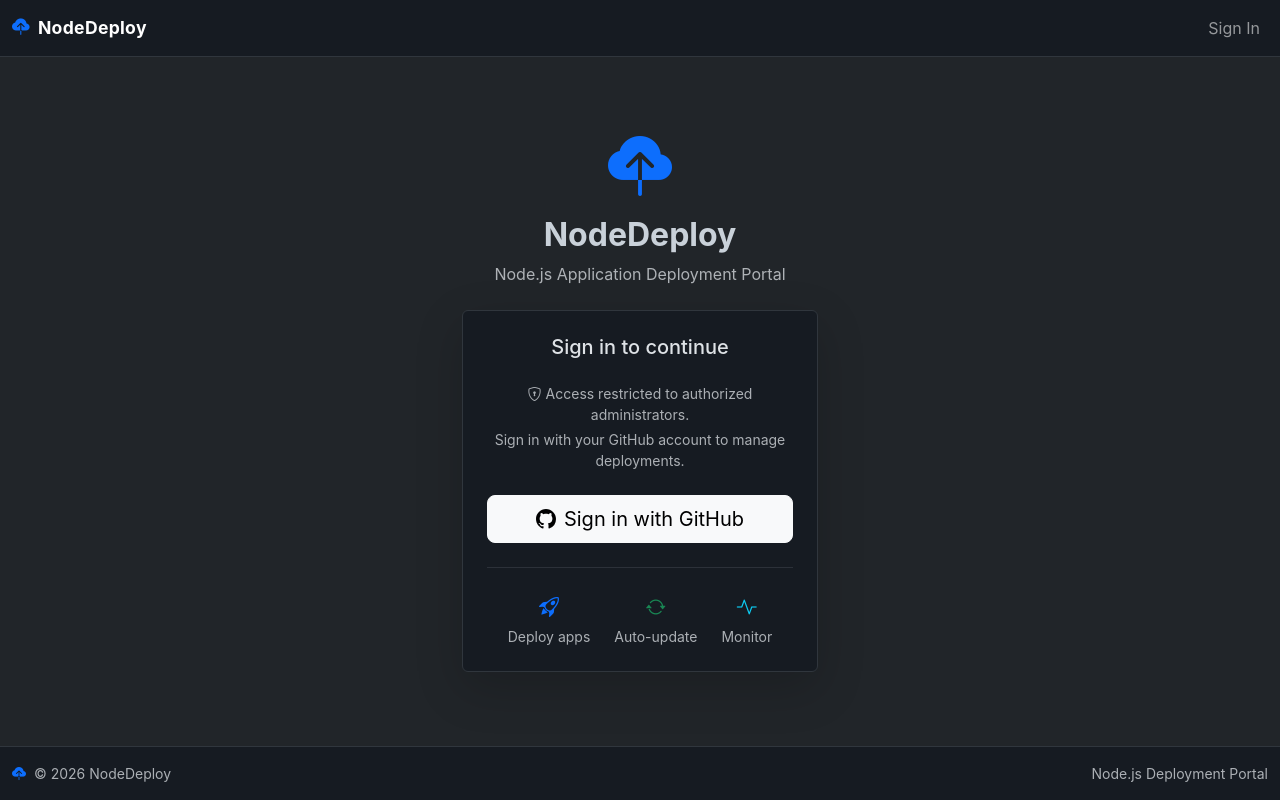
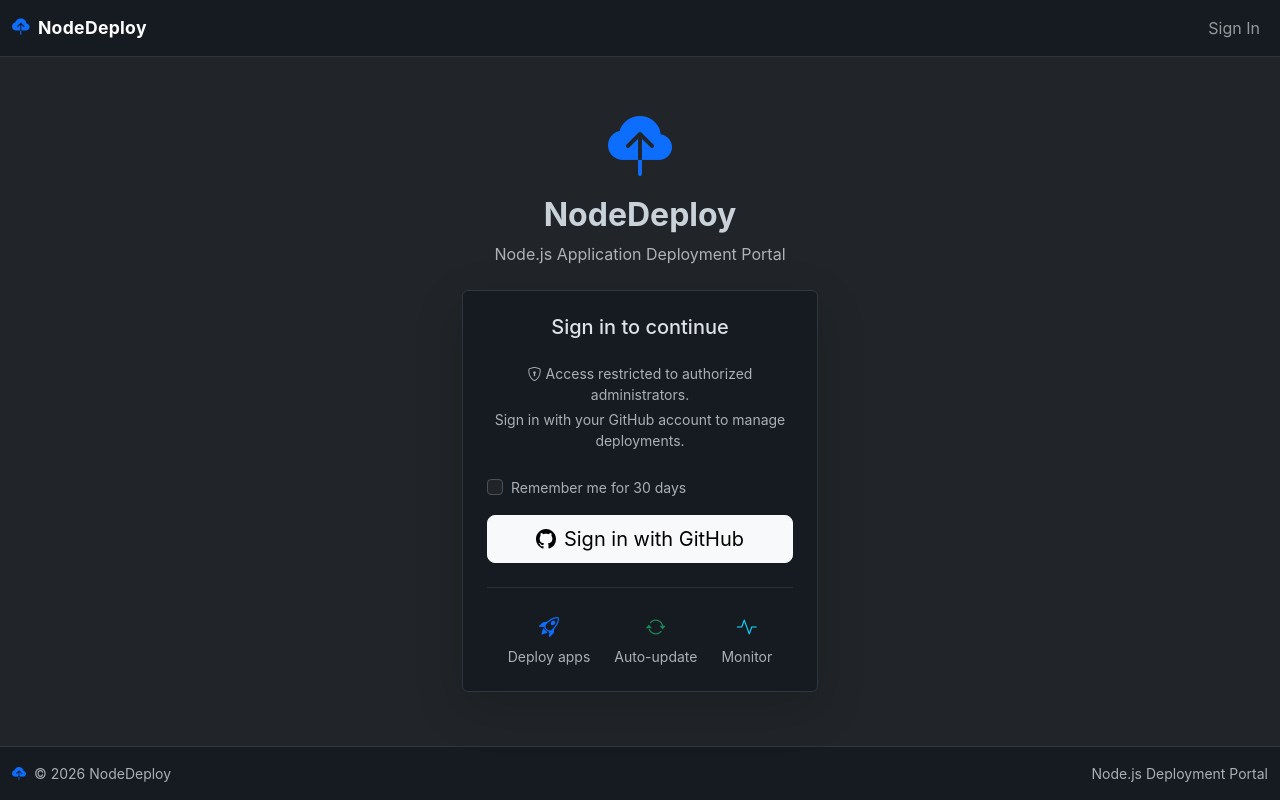
Before and after one commit to zajako/nodeDeploy, a Node server app: page /auth/login in a window 1280 px wide. Run offline with Node 20, Linux system fonts and the light colour scheme; some libraries are stand-ins or nearby versions.

Commit message:
Add remember-me login and fix proxy_redirect for deployed apps
Remember me:
- Login page gets a 'Remember me for 30 days' checkbox
- /auth/github reads ?remember=1 and stores flag in session
- Callback sets cookie maxAge to 30 days if flag is set, 1 day otherwise

Proxy redirect fix:
- Previous proxy_redirect used simple string form which only rewrites
  absolute URLs returned by the backend, not relative paths
- Switch to regex form ~^/(.*)$ /name/$1 which rewrites all relative
  Location headers (e.g. /auth/login -> /survivormmo/auth/login),
  keeping the browser scoped to the project subpath

https://claude.ai/code/session_01DBbdCx7Cbf6gX174MCnTif

```diff
--- a/src/routes/auth.js
+++ b/src/routes/auth.js
@@ -3,6 +3,9 @@
 const express = require('express');
 const passport = require('passport');
 const router = express.Router();
+
+const REMEMBER_ME_AGE = 30 * 24 * 60 * 60 * 1000; // 30 days
+const DEFAULT_AGE     =      24 * 60 * 60 * 1000; // 1 day
 
 // GET /auth/login
 router.get('/login', (req, res) => {
@@ -21,7 +24,12 @@ router.get('/login', (req, res) => {
 });
 
 // GET /auth/github — initiate OAuth flow
-router.get('/github', passport.authenticate('github'));
+// Accept ?remember=1 from the login form and stash it in the session so the
+// callback handler can extend the cookie lifetime after auth completes.
+router.get('/github', (req, res, next) => {
+  req.session.rememberMe = req.query.remember === '1';
+  passport.authenticate('github')(req, res, next);
+});
 
 // GET /auth/github/callback — OAuth callback
 router.get(
@@ -31,6 +39,11 @@ router.get(
     failureFlash: true
   }),
   (req, res) => {
+    if (req.session.rememberMe) {
+      req.session.cookie.maxAge = REMEMBER_ME_AGE;
+    } else {
+      req.session.cookie.maxAge = DEFAULT_AGE;
+    }
     req.flash('success', `Welcome back, ${req.user.username}!`);
     res.redirect('/admin');
   }
--- a/src/services/nginxService.js
+++ b/src/services/nginxService.js
@@ -27,7 +27,7 @@ function locationBlock(project) {
   }
   location /${name}/ {
     proxy_pass            http://127.0.0.1:${port}/;
-    proxy_redirect        /  /${name}/;
+    proxy_redirect        ~^/(.*)$  /${name}/$1;
     proxy_http_version    1.1;
     proxy_set_header      Upgrade           $http_upgrade;
     proxy_set_header      Connection        "upgrade";
--- a/src/views/login.ejs
+++ b/src/views/login.ejs
@@ -23,12 +23,25 @@
                 <p class="mb-0">Sign in with your GitHub account to manage deployments.</p>
               </div>
 
-              <a href="/auth/github" class="btn btn-light w-100 btn-lg d-flex align-items-center justify-content-center gap-2">
+              <div class="form-check mb-3">
+                <input class="form-check-input" type="checkbox" id="rememberMe" />
+                <label class="form-check-label text-muted small" for="rememberMe">
+                  Remember me for 30 days
+                </label>
+              </div>
+
+              <button id="githubSignIn" class="btn btn-light w-100 btn-lg d-flex align-items-center justify-content-center gap-2">
                 <svg width="20" height="20" viewBox="0 0 24 24" fill="currentColor">
                   <path d="M12 0C5.37 0 0 5.37 0 12c0 5.31 3.435 9.795 8.205 11.385.6.105.825-.255.825-.57 0-.285-.015-1.23-.015-2.235-3.015.555-3.795-.735-4.035-1.41-.135-.345-.72-1.41-1.23-1.695-.42-.225-1.02-.78-.015-.795.945-.015 1.62.87 1.845 1.23 1.08 1.815 2.805 1.305 3.495.99.105-.78.42-1.305.765-1.605-2.67-.3-5.46-1.335-5.46-5.925 0-1.305.465-2.385 1.23-3.225-.12-.3-.54-1.53.12-3.18 0 0 1.005-.315 3.3 1.23.96-.27 1.98-.405 3-.405s2.04.135 3 .405c2.295-1.56 3.3-1.23 3.3-1.23.66 1.65.24 2.88.12 3.18.765.84 1.23 1.905 1.23 3.225 0 4.605-2.805 5.625-5.475 5.925.435.375.81 1.095.81 2.22 0 1.605-.015 2.895-.015 3.3 0 .315.225.69.825.57A12.02 12.02 0 0024 12c0-6.63-5.37-12-12-12z"/>
                 </svg>
                 Sign in with GitHub
-              </a>
+              </button>
+              <script>
+                document.getElementById('githubSignIn').addEventListener('click', function() {
+                  const remember = document.getElementById('rememberMe').checked ? '1' : '0';
+                  window.location.href = '/auth/github?remember=' + remember;
+                });
+              </script>
 
               <hr class="my-4 border-secondary" />
 
```
